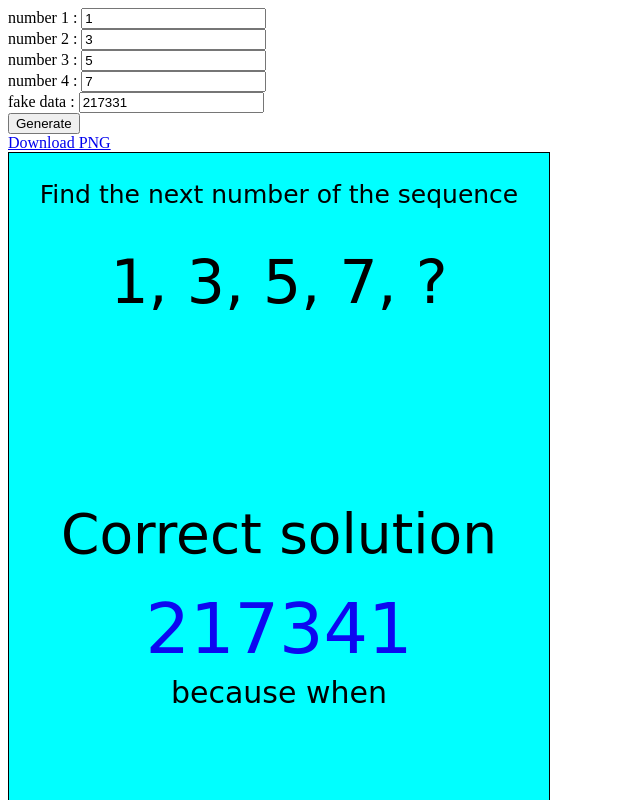
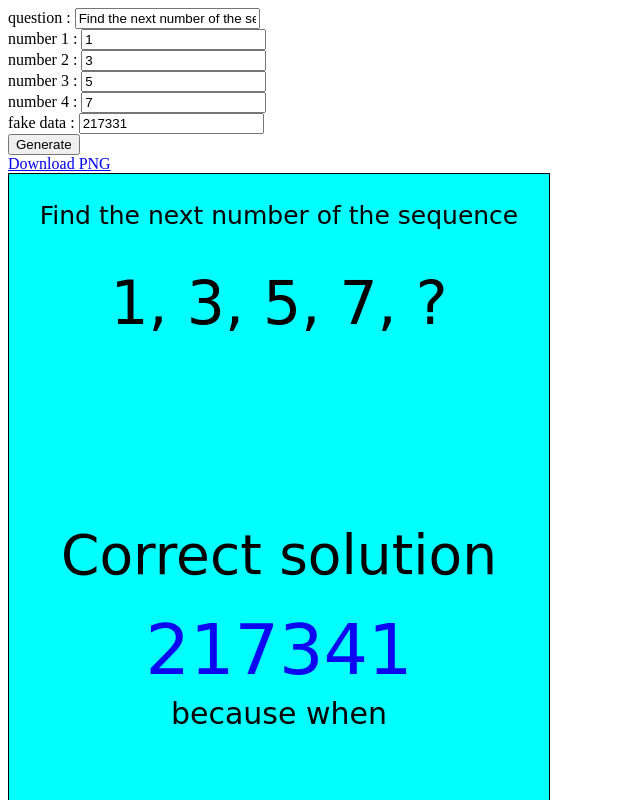
Before and after one commit to if1live/doge-math, a plain HTML site: page index.html in a window 1280 px wide. Shown: the top 800 px of the page, without its empty margins (0-640 px from the left). Drawn offline with Linux system fonts and the light colour scheme.

Commit message:
onchange handler

```diff
--- a/index.html
+++ b/index.html
@@ -31,6 +31,7 @@
   </head>
   <body>
     <form id="form-data">
+      question : <input type="text" name="question" value="Find the next number of the sequence"/><br/>
       number 1 : <input type="number" name="val_1" value="1"/><br/>
       number 2 : <input type="number" name="val_2" value="3"/><br/>
       number 3 : <input type="number" name="val_3" value="5"/><br/>
--- a/index.js
+++ b/index.js
@@ -51,7 +51,7 @@ function calculateFunnySolutionWithCoef(coefSeq, x) {
   return retval;
 }
 
-function render(inputSequence, fakeData) {
+function render(question, inputSequence, fakeData) {
   var c = document.getElementById("myCanvas");
   var ctx = c.getContext("2d");
   ctx.rect(0, 0, 540, 1080);
@@ -75,7 +75,7 @@ function render(inputSequence, fakeData) {
     ctx.fillText("very logic", halfWidth + 150, baseY + 80);
 
     ctx.fillStyle = "#0008F1";
-    ctx.fillText("wow", halfWidth + 20, baseY + 100);
+    ctx.fillText("wow", halfWidth + 60, baseY + 120);
 
     baseY += 270;
     ctx.fillStyle = "#FFFF00";
@@ -88,12 +88,12 @@ function render(inputSequence, fakeData) {
     ctx.fillText("wow", halfWidth + 10, baseY + 100);
   }
 
-  function renderQuestion(ctx, inputSequence) {
+  function renderQuestion(ctx, inputSequence, question) {
     var baseY = 50;
 
     ctx.fillStyle = "#000000";
     ctx.font = createFontName(25);
-    ctx.fillText("Find the next number of the sequence", halfWidth, baseY + 0);
+    ctx.fillText(question, halfWidth, baseY + 0);
 
     ctx.fillStyle = "#000000";
     ctx.font = createFontName(60);
@@ -161,7 +161,7 @@ function render(inputSequence, fakeData) {
     ctx.stroke();
   }
 
-  renderQuestion(ctx, inputSequence);
+  renderQuestion(ctx, inputSequence, question);
   renderAnswer(ctx, inputSequence, fakeData);
   renderDecoration(ctx);
 }
@@ -183,13 +183,42 @@ document.getElementById("dl").addEventListener('click', dlCanvas, false);
 // main function
 function updateCanvas() {
   var form = document.getElementById("form-data");
-  var inputSequence = [
-    [1, parseInt(form.val_1.value, 10)],
-    [2, parseInt(form.val_2.value, 10)],
-    [3, parseInt(form.val_3.value, 10)],
-    [4, parseInt(form.val_4.value, 10)]
+  var inputSequence = [];
+  var idx = 1;
+  var fieldList = [
+    "val_1",
+    "val_2",
+    "val_3",
+    "val_4"
   ];
+  _.each(fieldList, function(field) {
+    var val = parseInt(form[field].value, 10);
+    if(isNaN(val)) {
+      return;
+    }
+    inputSequence.push([idx, val]);
+    idx += 1;
+  });
   var fakeData = [0, parseInt(form.fake_data.value, 10)];
-  render(inputSequence, fakeData);
+  var question = form.question.value;
+  render(question, inputSequence, fakeData);
 }
+
 updateCanvas();
+
+// update mime if value changed
+(function() {
+  var form = document.getElementById("form-data");
+  var fieldList = [
+    "question",
+    "val_1",
+    "val_2",
+    "val_3",
+    "val_4",
+    "fake_data"
+  ];
+  _.each(fieldList, function(field) {
+    var el = form[field];
+    el.onchange = updateCanvas;
+  });
+})();
```
